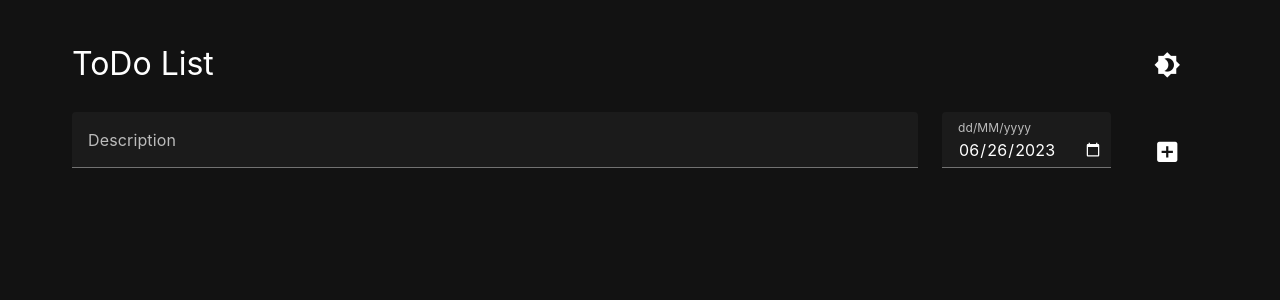
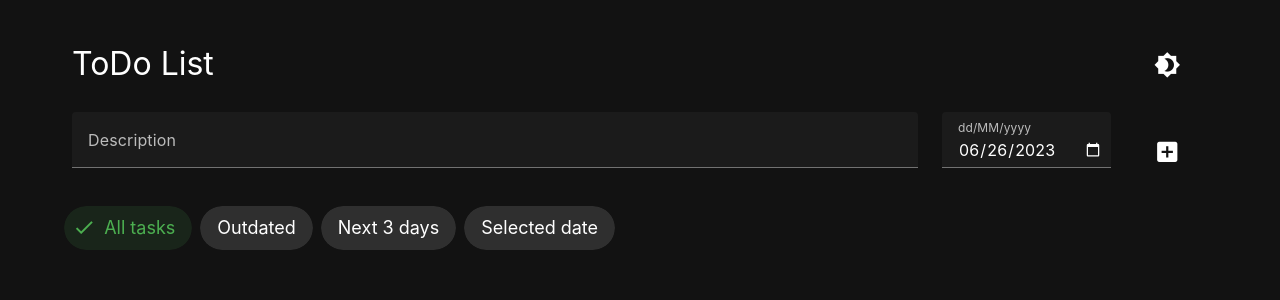
Before and after one commit to MessinaDev/ToDoList, a Vue app: page / in a window 1280 px wide. Shown: the top 300 px of the page. Built offline with nearby package versions, Linux system fonts and the light colour scheme.

Commit message:
add class for filters add filters

```diff
--- a/src/components/TasksList.vue
+++ b/src/components/TasksList.vue
@@ -1,21 +1,39 @@
 <template>
-  <section v-if="storeTasks.tasksToComplete.length">
+  <section class="text-center mb-5">
+    <v-container>
+      <v-row>
+        <v-col cols="auto">
+          <v-chip-group mandatory filter v-model="selectedFilter" selected-class="text-success">
+            <v-chip v-for="filter in taskFilters" :key="filter" :value="filter" size="x-large">{{ filter }}</v-chip>
+          </v-chip-group>
+        </v-col>
+
+        <v-col cols="2">
+          <v-text-field v-if="selectedFilter === selectedDate" label="dd/MM/yyyy" type="date" v-model="filteredDate">
+          </v-text-field>
+        </v-col>
+      </v-row>
+    </v-container>
+  </section>
+
+  <section v-if="storeTasks.tasksToCompleteByFilter.length">
     <v-toolbar>
-      <v-toolbar-title>TO COMPLETE ({{ storeTasks.tasksToComplete.length }})</v-toolbar-title>
+      <v-toolbar-title>TO COMPLETE ({{ storeTasks.tasksToCompleteByFilter.length }})</v-toolbar-title>
     </v-toolbar>
     <v-list>
-      <v-list-item v-for="task in storeTasks.tasksToComplete" :key="task.id">
-        <v-list-item-title>
-          {{ task.description }}
-        </v-list-item-title>
-        <v-list-item-subtitle class="pl-2">
-          <v-icon class="mr-1">mdi mdi-clock-time-eight-outline</v-icon> {{ task.date ? format(new Date(task.date),
-            "dd-MM-yyyy") : "-" }}
-        </v-list-item-subtitle>
+      <v-list-item v-for="task in storeTasks.tasksToCompleteByFilter" :key="task.id">
+        <div :class="[new Date(task.date).getTime() < new Date(filteredDate).getTime() ? 'text-error' : '']">
+          <v-list-item-title>
+            {{ task.description }}
+          </v-list-item-title>
+          <v-list-item-subtitle class="pl-2">
+            <v-icon class="mr-1">mdi mdi-clock-time-eight-outline</v-icon> {{ format(new Date(task.date), "dd-MM-yyyy") }}
+          </v-list-item-subtitle>
+        </div>
 
         <template v-slot:append>
-          <v-btn variant="text" icon="mdi mdi-pencil" size="large">
-          </v-btn>
+          <!-- <v-btn variant="text" icon="mdi mdi-pencil" size="large">
+          </v-btn> -->
           <v-btn variant="text" icon="mdi mdi-checkbox-marked" size="large" @click="completeTask(task.id)">
             <v-icon color="success"></v-icon>
           </v-btn>
@@ -27,18 +45,19 @@
     </v-list>
   </section>
 
-  <section v-if="storeTasks.tasksCompleted.length" :class="storeTasks.tasksCompleted.length ? 'mt-8' : ''">
+  <section v-if="storeTasks.tasksCompletedByFilter.length && selectedFilter != outdated"
+    :class="storeTasks.tasksCompletedByFilter.length ? 'mt-8' : ''">
     <v-toolbar>
-      <v-toolbar-title>COMPLETED ({{ storeTasks.tasksCompleted.length }})</v-toolbar-title>
+      <v-toolbar-title>COMPLETED ({{ storeTasks.tasksCompletedByFilter.length }})</v-toolbar-title>
       <v-btn variant="text" icon="mdi mdi-chevron-down" @click="showCompletedTasks = !showCompletedTasks"></v-btn>
     </v-toolbar>
     <v-list v-if="showCompletedTasks">
-      <v-list-item v-for="task in storeTasks.tasksCompleted" :key="task.id">
+      <v-list-item v-for="task in storeTasks.tasksCompletedByFilter" :key="task.id">
         <v-list-item-title class="list-item__task-completed">
           {{ task.description }}
         </v-list-item-title>
         <v-list-item-subtitle class="pl-2 ">
-          <v-icon class="mr-1">mdi mdi-clock-time-eight-outline</v-icon> {{ format(new Date(task.date), "dd-MM-yyyy") }}
+          <v-icon class="mr-1">mdi mdi-clock-time-eight-outline</v-icon> {{ format(new Date(task.date), "dd/MM/yyyy") }}
         </v-list-item-subtitle>
 
         <template v-slot:append>
@@ -54,11 +73,34 @@
 
 <script setup lang="ts">
 import { useTasksStore } from "../stores/tasks"
-import { ref } from "vue"
-import { format } from "date-fns"
+import { ref, watch } from "vue"
+import { format, addDays, startOfYesterday } from "date-fns"
+import { taskFilters, allTasks, selectedDate, nextThreeDays, outdated } from "../entities/taskFilter"
 
 const storeTasks = await useTasksStore();
 await storeTasks.fetchTasks();
+
+let filteredDate = ref(format(new Date(), "yyyy-MM-dd"))
+watch(filteredDate, () => {
+  setDatesToFilter();
+})
+let selectedFilter = ref(allTasks);
+watch(selectedFilter, () => {
+  filteredDate.value = format(new Date(), "yyyy-MM-dd");
+  setDatesToFilter();
+})
+function setDatesToFilter(): void {
+  let dates: Date[] = [];
+  const d = new Date(filteredDate.value);
+  if (selectedFilter.value === selectedDate) {
+    dates = [d];
+  } else if (selectedFilter.value === nextThreeDays) {
+    dates = [d, addDays(d, 1), addDays(d, 2)]
+  } else if (selectedFilter.value === outdated) {
+    dates = [startOfYesterday()];
+  }
+  storeTasks.setDatesToFilter(dates);
+}
 
 function completeTask(id: string) {
   storeTasks.completeTask(id);
@@ -71,6 +113,14 @@ let showCompletedTasks = ref(false);
 </script>
 
 <style scoped>
+.v-container {
+  padding: 0;
+}
+
+.v-col {
+  padding: 4px;
+}
+
 .list-item__task-completed {
   text-decoration: line-through;
 }
--- /dev/null
+++ b/src/entities/taskFilter.ts
@@ -0,0 +1,6 @@
+export const allTasks = "All tasks";
+export const nextThreeDays = "Next 3 days";
+export const selectedDate = "Selected date";
+export const outdated = "Outdated";
+
+export const taskFilters: string[] = [allTasks, outdated, nextThreeDays, selectedDate];
--- a/src/stores/tasks.ts
+++ b/src/stores/tasks.ts
@@ -1,8 +1,10 @@
 import { defineStore } from "pinia";
 import Task from "../entities/task";
+import { startOfYesterday, startOfDay } from "date-fns";
 
 interface State {
   taskList: Task[];
+  datesToFilter: Date[];
 }
 
 const nameDB = "ToDoApp";
@@ -12,13 +14,29 @@ let db;
 export const useTasksStore = defineStore("tasks", {
   state: (): State => {
     return {
-      taskList: []
+      taskList: [],
+      datesToFilter: []
     };
   },
 
   getters: {
-    tasksToComplete: (state): Task[] => state.taskList.filter(({ completed }) => !completed),
-    tasksCompleted: (state): Task[] => state.taskList.filter(({ completed }) => completed)
+    tasksToComplete: (state): Task[] =>
+      sortTasks(state.taskList.filter(({ completed }) => !completed)),
+    tasksToCompleteByFilter: function (state): Task[] {
+      if (
+        state.datesToFilter.length &&
+        state.datesToFilter[0].getTime() === startOfYesterday().getTime()
+      ) {
+        return filterTasksOutdated(this.tasksToComplete);
+      } else {
+        return filterTasksByDates(this.tasksToComplete, state.datesToFilter);
+      }
+    },
+    tasksCompleted: (state): Task[] =>
+      sortTasks(state.taskList.filter(({ completed }) => completed)),
+    tasksCompletedByFilter: function (state): Task[] {
+      return filterTasksByDates(this.tasksCompleted, state.datesToFilter);
+    }
   },
 
   actions: {
@@ -44,7 +62,6 @@ export const useTasksStore = defineStore("tasks", {
       const requestTaskFound = store.get(id);
       requestTaskFound.onsuccess = async () => {
         const task = requestTaskFound.result;
-        console.log("task", task);
         task.completed = true;
         const request = await store.put(task);
         request.onsuccess = async () => {
@@ -63,9 +80,30 @@ export const useTasksStore = defineStore("tasks", {
         await this.fetchTasks();
       };
       request.onerror = (e) => throwError(e.target.error);
+    },
+    setDatesToFilter(dates: Date[]) {
+      this.datesToFilter = dates;
     }
   }
 });
+
+function sortTasks(tasks: Task[]): Task[] {
+  return tasks.sort((a, b) => {
+    return new Date(a.date).getTime() - new Date(b.date).getTime();
+  });
+}
+function filterTasksByDates(tasksToFilter: Task[], datesToFilter: Date[]) {
+  let tasks: Task[] = tasksToFilter;
+  if (datesToFilter.length) {
+    tasks = tasks.filter((t) => {
+      return datesToFilter.map((d) => d.getTime()).includes(new Date(t.date).getTime());
+    });
+  }
+  return tasks;
+}
+function filterTasksOutdated(tasksToFilter: Task[]) {
+  return tasksToFilter.filter((t) => new Date(t.date).getTime() < startOfDay(new Date()).getTime());
+}
 
 async function openDB() {
   return new Promise((resolve) => {
```
